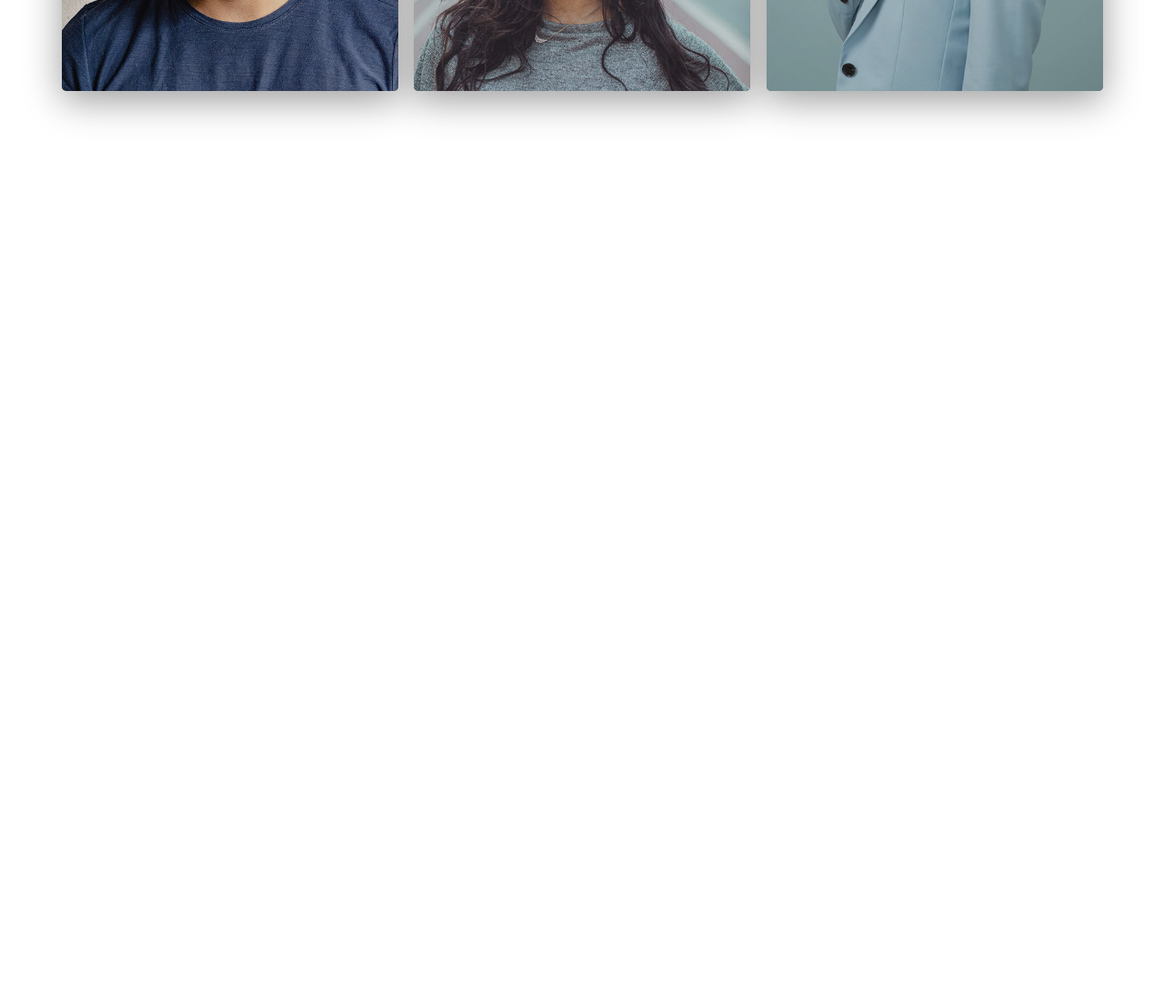
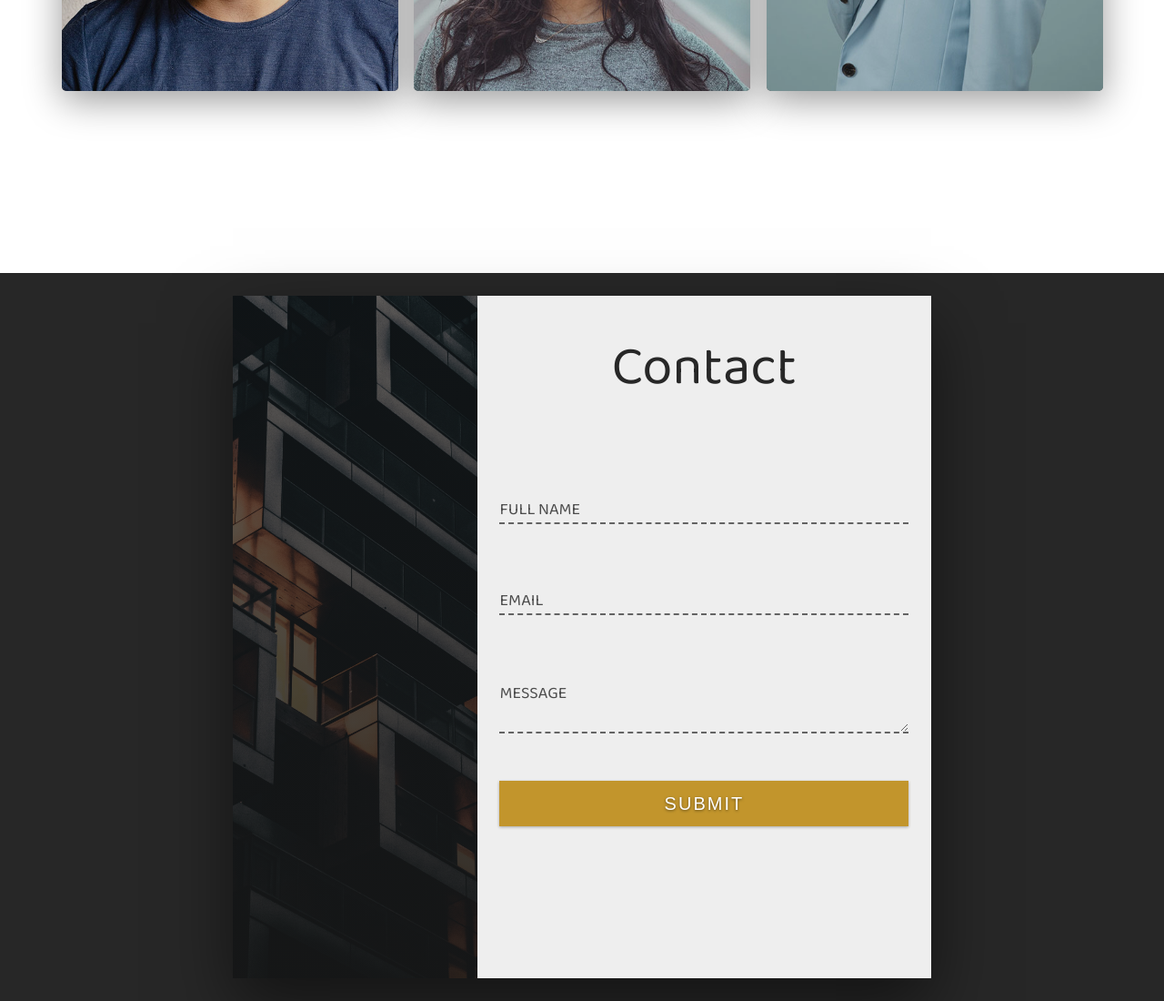
Before and after one commit to Uniqcoda/invest-city, a plain HTML site: page index.html in a window 1280 px wide. Shown: the part 2372-3472 px from the top of the page at 91% size. Before the commit the page ends 2672 px from the top, so only its background shows below. Drawn offline with nearby package versions, Linux system fonts and the light colour scheme; a web font is replaced by a local one.

Commit message:
add the contact section

```diff
--- a/index.html
+++ b/index.html
@@ -173,6 +173,33 @@
         </div>
       </div>
     </section>
+
+    <!-- CONTACT -->
+    <section class="contact">
+      <div class="contact-wrapper">
+        <div class="contact-left">
+
+        </div>
+        <div class="contact-right">
+          <h1 class="contact-heading">Contact</h1>
+          <form action="">
+            <div class="input-group">
+              <input name="fullName" type="text" class="field">
+              <label for="fullName" class="input-label">Full Name</label>
+            </div>
+            <div class="input-group">
+              <input name="email" type="email" class="field">
+              <label for="email" class="input-label">Email</label>
+            </div>
+            <div class="input-group">
+              <textarea name="message" id="" cols="30" rows="10" class="field"></textarea>
+              <label for="message" class="message">Message</label>
+            </div>
+            <input type="submit" class="submit-btn" value="Submit">
+          </form>
+        </div>
+      </div>
+    </section>
   </div>
   <script src="script.js"></script>
   <script src="https://code.jquery.com/jquery-3.5.1.js" integrity="sha256-QWo7LDvxbWT2tbbQ97B53yJnYU3WhH/C8ycbRAkjPDc="
--- a/style.css
+++ b/style.css
@@ -472,3 +472,118 @@ html {
   box-shadow: 0 0.1rem 0.8rem rgba(0, 0, 0, 0.4);
   cursor: pointer;
 }
+
+/* CONTACT */
+.contact {
+  width: 100%;
+  height: 100vh;
+  background-color: #272727;
+  display: flex;
+  justify-content: center;
+  align-items: center;
+}
+
+.contact-wrapper {
+  width: 60%;
+  height: 75rem;
+  display: flex;
+  box-shadow: 0 3rem 7rem rgba(0, 0, 0, 0.5);
+}
+
+.contact-left {
+  width: 35%;
+  background: linear-gradient(rgba(15, 15, 15, 0.6), rgba(22, 22, 22, 0.9)), url(images/contact-bg.jpg) center no-repeat;
+  background-size: cover;
+}
+
+.contact-right {
+  width: 65%;
+  background-color: #eee;
+  padding: 3rem 10rem 10rem 10rem;
+}
+
+.contact-heading {
+  font-family: 'Baloo Da 2', serif;
+  font-size: 6rem;
+  font-weight: 300;
+  color: #272727;
+  margin-bottom: 5rem;
+  text-align: center;
+}
+
+.contact-right form {
+  width: 100%;
+  display: flex;
+  flex-direction: column;
+  align-items: center;
+}
+
+.input-group {
+  position: relative;
+}
+
+.field {
+  width: 45rem;
+  background-color: transparent;
+  border: none;
+  border-bottom: 0.2rem dashed #636363;
+  margin: 3rem 0;
+  padding: 1rem 1rem 1rem 0;
+  font-family: 'Muli', serif;
+  font-size: 1.6rem;
+  color: #4b4b4b;
+}
+
+.field:focus {
+  border-bottom-style: solid;
+}
+
+.input-group input {
+  height: 4rem;
+}
+
+.input-group textarea {
+  max-height: 7rem;
+  max-width: 45rem;
+}
+
+.input-group label {
+  position: absolute;
+  left: 0;
+  font-family: 'Baloo Da 2', serif;
+  font-size: 1.8rem;
+  color: #4b4b4b;
+  text-transform: uppercase;
+  pointer-events: none;
+  transition: all .3s;
+}
+
+.input-label {
+  bottom: 3rem;
+}
+
+.message {
+  bottom: 6rem;
+}
+
+.field:focus~label {
+  transform: translateY(-3rem);
+  font-size: 1.2rem;
+}
+
+.submit-btn {
+  width: 45rem;
+  height: 5rem;
+  background-color: #c2952c;
+  color: #fff;
+  border: none;
+  margin-top: 2rem;
+  font-family: 'Muli'serif;
+  font-size: 2rem;
+  font-weight: 300;
+  text-transform: uppercase;
+  letter-spacing: 0.2rem;
+  cursor: pointer;
+  text-shadow: 0 0.1rem 0.3rem rgba(0, 0, 0, 0.5);
+  box-shadow: 0 0.1rem 0.3rem rgba(0, 0, 0, 0.3);
+}
```
